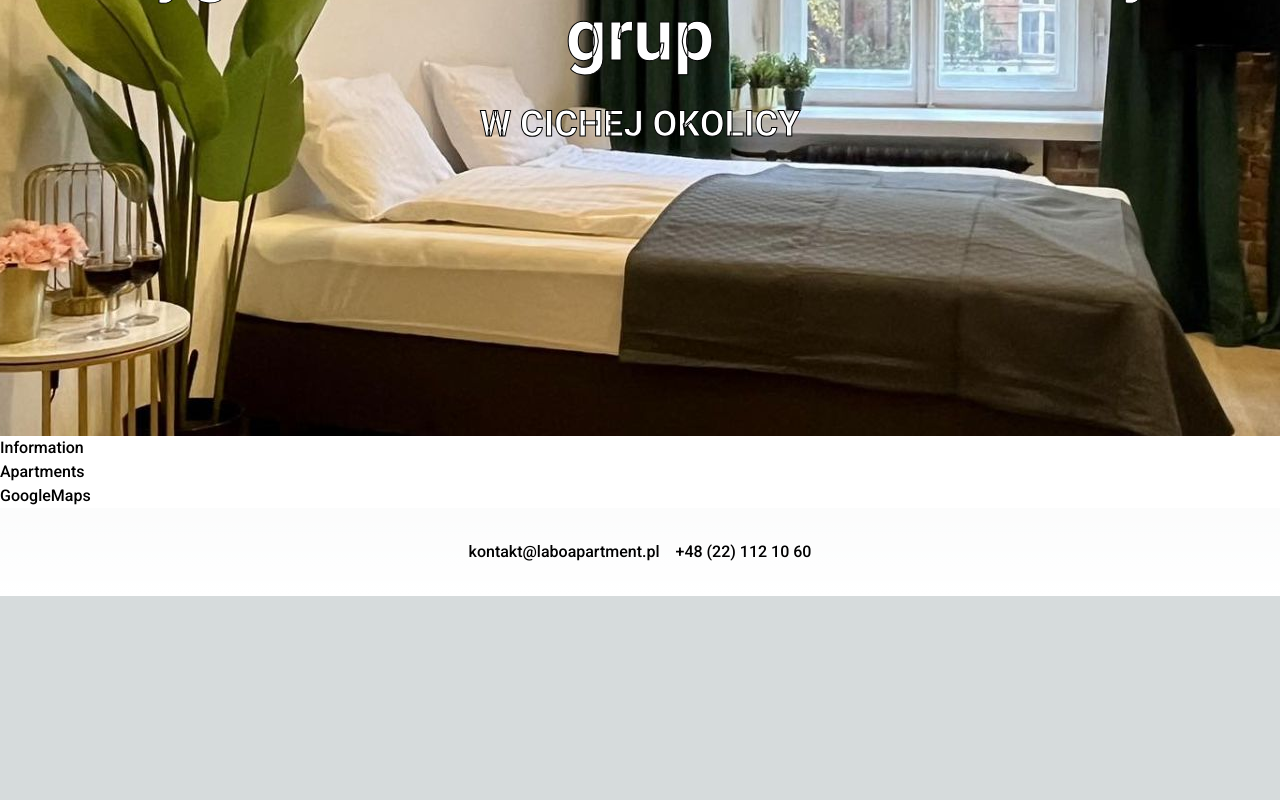
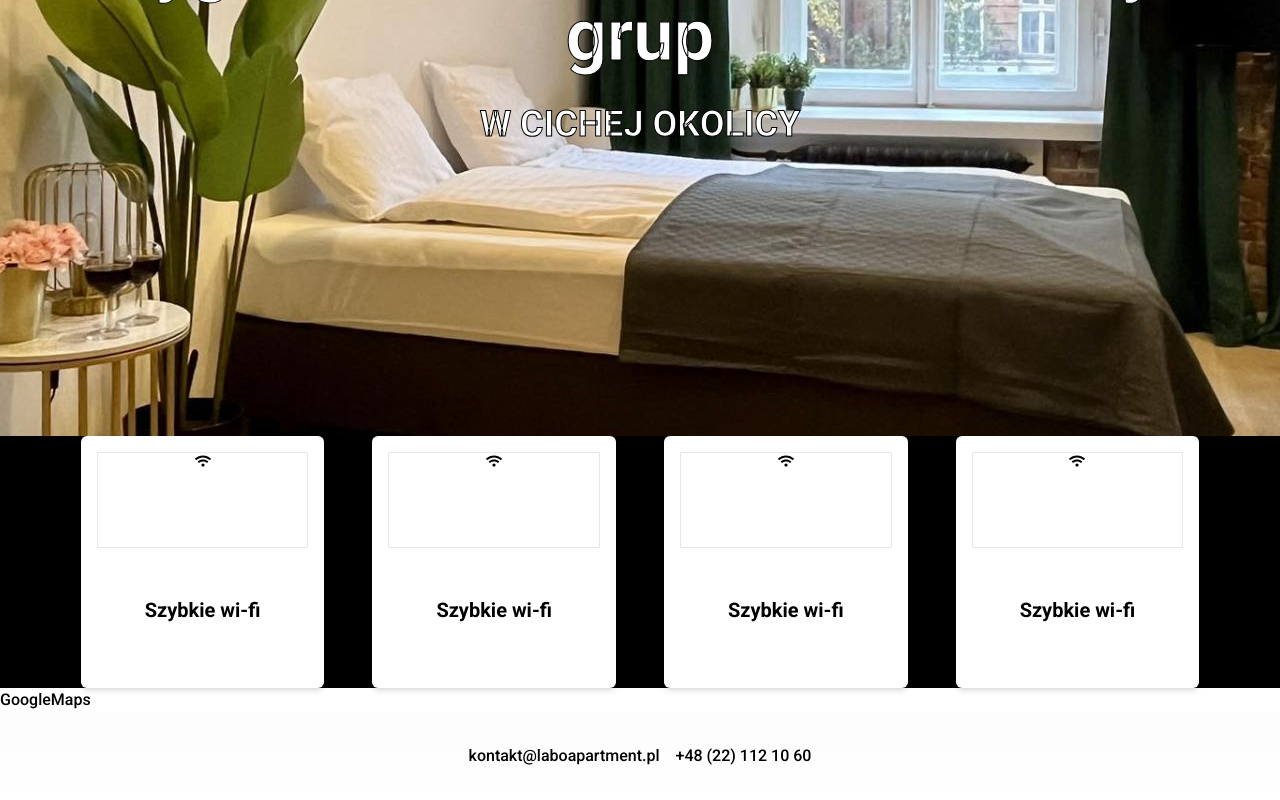
Before and after one commit to PiotrRomanczuk/INBORR---LandingPage, a Next.js app: page / in a window 1280 px wide. Shown: the part 449-1249 px from the top of the page. Before the commit the page ends 1045 px from the top, so only its background shows below. Built offline with nearby package versions, Linux system fonts and the light colour scheme.

Commit message:
feat: Added basic informations comp

```diff
--- a/app/components/Apartments.tsx
+++ b/app/components/Apartments.tsx
@@ -1,3 +1,10 @@
+import CardVertical from "./CardVertical";
 export const Apartments = () => {
-  return <div>Apartments</div>;
+  return (
+    <div>
+      {/* CardVertical
+      CardVertical
+      CardVertical */}
+    </div>
+  );
 };
--- /dev/null
+++ b/app/components/CardHorizontal.tsx
@@ -0,0 +1,31 @@
+import React, { FC } from "react";
+
+interface CardHorizontalProps {
+  imageSrc?: string;
+  title: string;
+  description: string;
+  icon?: () => void;
+  // onClick: () => void;
+}
+
+const CardHorizontal: FC<CardHorizontalProps> = ({
+  imageSrc,
+  title,
+  description,
+  // onClick,
+  icon,
+}) => {
+  return (
+    <div className="flex flex-col rounded-md bg-white p-4 shadow-md">
+      {/* <img src={imageSrc} alt={title} className=" h-8 rounded-md" />
+      <FontAwesomeIcon icon="fa-solid fa-ruler-combined" /> */}
+      {/* {icon} */}
+      <div className="m-12">
+        <h3 className="text-xl font-semibold text-gray-600">{title}</h3>
+        <p className="text-gray-600">{description}</p>
+      </div>
+    </div>
+  );
+};
+
+export default CardHorizontal;
--- /dev/null
+++ b/app/components/CardVertical.tsx
@@ -0,0 +1,36 @@
+import React, { FC } from "react";
+import Image from "next/image";
+
+interface CardVerticalProps {
+  imageSrc?: string;
+  title: string;
+  description: string;
+  icon?: () => void;
+  // onClick: () => void;
+}
+
+const CardVertical: FC<CardVerticalProps> = ({
+  imageSrc,
+  title,
+  description,
+  // onClick,
+  icon,
+}) => {
+  return (
+    <div className="flex flex-col rounded-md bg-white p-4 shadow-md">
+      <Image
+        src={imageSrc}
+        alt={title}
+        className="mb-4 h-auto w-full rounded-md"
+      />
+      {/* <FontAwesomeIcon icon="fa-solid fa-ruler-combined" /> */}
+      {/* {icon} */}
+      <div>
+        <h3 className="mb-2 text-xl font-semibold text-gray-600">{title}</h3>
+        <p className="text-gray-600">{description}</p>
+      </div>
+    </div>
+  );
+};
+
+export default CardVertical;
--- a/app/components/GoogleMaps.tsx
+++ b/app/components/GoogleMaps.tsx
@@ -1,3 +1,5 @@
+import { GoogleApiWrapper } from "google-maps-react";
+
 export const GoogleMaps = () => {
   return <div>GoogleMaps</div>;
 };
--- a/app/components/Information.tsx
+++ b/app/components/Information.tsx
@@ -1,3 +1,73 @@
+import React from "react";
+import { FaBedPulse, FaWifi } from "react-icons/fa";
+import { MdCoffee } from "react-icons/md";
+import CardHorizontal from "./CardHorizontal";
+import { IconContext } from "react-icons";
+
 export const Information = () => {
-  return <div>Information</div>;
+  const handleClick = () => {
+    console.log("first");
+  };
+
+  TODO: "export a card component";
+
+  return (
+    <div className="flex w-full flex-row items-center justify-center gap-12 bg-black">
+      <div className="flex flex-col rounded-md bg-white p-4 text-black shadow-md">
+        {/* Uncomment the following block if you have imageSrc and title variables */}
+        {/* <img src={imageSrc} alt={title} className="h-8 rounded-md" /> */}
+        <div className="border-bla flex h-24 justify-center border">
+          {/* Use IconContext.Provider for styling icons */}
+          {/* <IconContext.Provider value={{ color: "blue", className: "h-12" }}> */}
+          <FaWifi />
+          {/* </IconContext.Provider> */}
+        </div>
+        <div className="m-12">
+          <h3 className="text-xl font-semibold">Szybkie wi-fi</h3>
+        </div>
+      </div>
+      <div className="flex flex-col rounded-md bg-white p-4 text-black shadow-md">
+        {/* Uncomment the following block if you have imageSrc and title variables */}
+        {/* <img src={imageSrc} alt={title} className="h-8 rounded-md" /> */}
+        <div className="border-bla flex h-24 justify-center border">
+          {/* Use IconContext.Provider for styling icons */}
+          {/* <IconContext.Provider value={{ color: "blue", className: "h-12" }}> */}
+          <FaWifi />
+          {/* </IconContext.Provider> */}
+        </div>
+        <div className="m-12">
+          <h3 className="text-xl font-semibold">Szybkie wi-fi</h3>
+        </div>
+      </div>
+      <div className="flex flex-col rounded-md bg-white p-4 text-black shadow-md">
+        {/* Uncomment the following block if you have imageSrc and title variables */}
+        {/* <img src={imageSrc} alt={title} className="h-8 rounded-md" /> */}
+        <div className="border-bla flex h-24 justify-center border">
+          {/* Use IconContext.Provider for styling icons */}
+          {/* <IconContext.Provider value={{ color: "blue", className: "h-12" }}> */}
+          <FaWifi />
+          {/* </IconContext.Provider> */}
+        </div>
+        <div className="m-12">
+          <h3 className="text-xl font-semibold">Szybkie wi-fi</h3>
+        </div>
+      </div>
+      <div className="flex flex-col rounded-md bg-white p-4 text-black shadow-md">
+        {/* Uncomment the following block if you have imageSrc and title variables */}
+        {/* <img src={imageSrc} alt={title} className="h-8 rounded-md" /> */}
+        <div className="border-bla flex h-24 justify-center border">
+          {/* Use IconContext.Provider for styling icons */}
+          {/* <IconContext.Provider value={{ color: "blue", className: "h-12" }}> */}
+          <FaWifi />
+          {/* </IconContext.Provider> */}
+        </div>
+        <div className="m-12">
+          <h3 className="text-xl font-semibold">Szybkie wi-fi</h3>
+        </div>
+      </div>
+      {/* Remove semicolons */}
+      {/* <FaBedPulse />
+      <MdCoffee /> */}
+    </div>
+  );
 };
```
Also changed, not shown: package.json (+6 -1 lines), icons.txt (added), 1 other file (tests, documents, lock files or other folders).
